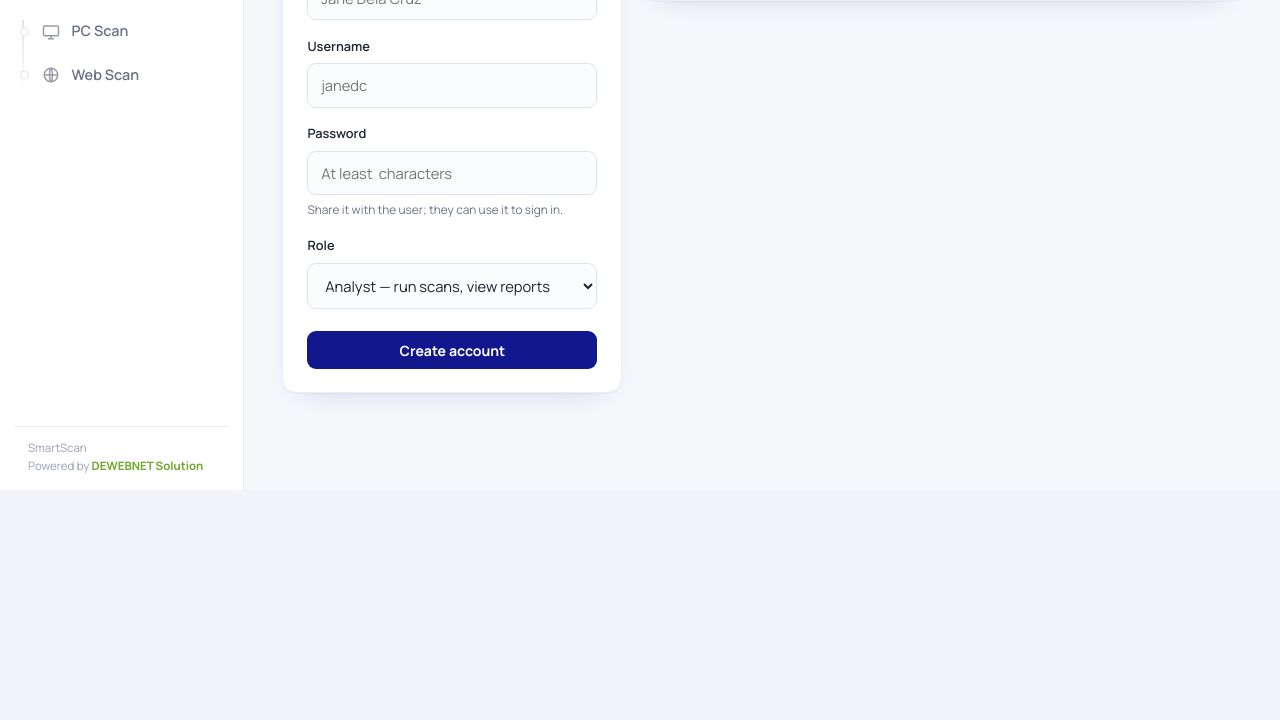
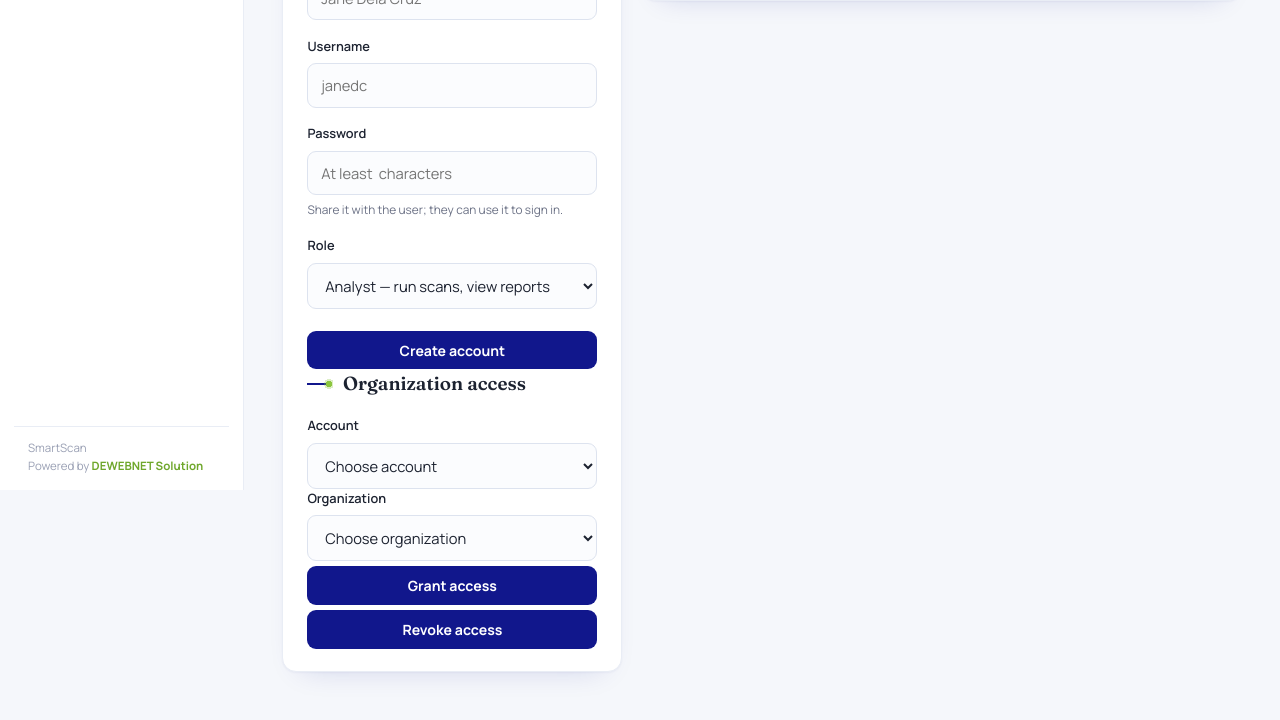
Before and after one commit to zanieta/smartscanl, a FastAPI app: template templates/admin_users.html in a window 1280 px wide. Shown: the part 310-1030 px from the top of the page. Before the commit the page ends 783 px from the top, so only its background shows below. Run offline with FastAPI, Linux system fonts and the light colour scheme; the template is opened without the code that fills it, so the values that code supplies are empty; parts of the project's set-up code (start-up, migrations or seed data) failed here and were passed over; some libraries are stand-ins or nearby versions.

Commit message:
Scope console reports, exports and risk decisions to organization memberships

```diff
--- a/main.py
+++ b/main.py
@@ -1,4 +1,6 @@
 import uuid
+import json
+from typing import Literal
 import os
 import logging
 import secrets
@@ -23,7 +25,7 @@ from reports.pdf_report import build_pdf
 
 from db.session import SessionLocal, init_db
 from db.queries import find_cves, os_to_target
-from db.models import SyncLog, User, DiscoveryRun, DeviceAudit, NetworkScanRun
+from db.models import SyncLog, User, DiscoveryRun, DeviceAudit, NetworkScanRun, ClientMembership, MembershipEvent
 from db import store
 from sync.nvd_sync import sync_cves
 
@@ -50,14 +52,6 @@ async def lifespan(app: FastAPI):
     auth.seed_admin()
     auth.seed_breakglass()
 
-    # Rehydrate the in-memory report caches from persisted scans so history and
-    # report/PDF rendering survive restarts.
-    db = SessionLocal()
-    try:
-        reports_db.update(store.load_payloads(db, "pc"))
-        web_reports_db.update(store.load_payloads(db, "web"))
-    finally:
-        db.close()
 
     yield
 
@@ -79,14 +73,19 @@ def _csrf_context(request: Request) -> dict:
 templates = Jinja2Templates(directory="templates", context_processors=[_csrf_context])
 
 
+@app.middleware("http")
+async def private_console_responses(request: Request, call_next):
+    response = await call_next(request)
+    if not request.url.path.startswith("/static/"):
+        response.headers["Cache-Control"] = "private, no-store"
+    return response
+
+
 @app.exception_handler(RedirectException)
 async def _redirect_handler(request: Request, exc: RedirectException):
     return RedirectResponse(exc.location, status_code=303)
 
 
-# In-memory caches, kept in sync with the persisted `scans` table.
-reports_db = {}
-web_reports_db = {}
 
 
 class ScanRequest(BaseModel):
@@ -103,7 +102,7 @@ class WebScanRequest(BaseModel):
 
 
 class RiskStatusRequest(BaseModel):
-    scan_type: str   # "pc" or "web"
+    scan_type: Literal["pc", "web"]
     scan_id: str
     cve_id: str
     accepted: bool
@@ -137,11 +136,17 @@ def _recount(report: dict) -> None:
     report["high_count"] = high
 
 
-def _validate_token(token_value: str):
+def _require_operator(user):
+    if user.role not in {"admin", "analyst"}:
+        raise HTTPException(403, "Operator access required.")
+
+
+def _validate_token(token_value: str, user: User):
     """Fail fast before running a scan. Returns (client_id, client_name)."""
     db = SessionLocal()
     try:
-        tok = store.get_token_by_value(db, token_value)
+        _require_operator(user)
+        tok = store.token_query(db, user).filter_by(token=token_value.strip()).first()
         if tok is None:
             raise HTTPException(status_code=403, detail="Invalid scan token.")
         if not tok.is_spendable:
@@ -162,12 +167,12 @@ def _finalize_scan(report: dict, scan_type: str, token_value: str, user: User) -
     target = report.get("host") or report.get("url")
     db = SessionLocal()
     try:
-        tok = store.get_token_by_value(db, token_value)
-        if tok is not None:
-            report["client_id"] = tok.client_id
-            report["client_name"] = tok.client.name if tok.client else None
-            store.consume_token(db, tok, user.id if user else None,
-                                target, report["scan_id"], scan_type)
+        tok = store.token_query(db, user).filter_by(token=token_value.strip()).with_for_update().first()
+        if tok is None or not tok.is_spendable:
+            raise HTTPException(403, "Scan authorization is no longer valid.")
+        report["client_id"] = tok.client_id
+        report["client_name"] = tok.client.name if tok.client else None
+        store.consume_token(db, tok, user.id, target, report["scan_id"], scan_type)
         store.persist_scan(db, report, scan_type,
                            report.get("client_id"), user.id if user else None, target)
     finally:
@@ -340,9 +345,10 @@ async def get_dashboard(request: Request):
 @app.get("/pc", response_class=HTMLResponse)
 async def get_pc_scanner(request: Request):
     user = require_user(request)
+    _require_operator(user)
     db = SessionLocal()
     try:
-        tokens = [t for t in store.list_tokens(db) if t.is_spendable]
+        tokens = [t for t in store.token_query(db, user) if t.is_spendable]
         token_opts = [{"value": t.token, "client": t.client.name if t.client else "—",
                        "remaining": t.remaining} for t in tokens]
     finally:
@@ -353,9 +359,10 @@ async def get_pc_scanner(request: Request):
 @app.get("/web", response_class=HTMLResponse)
 async def get_web_dashboard(request: Request):
     user = require_user(request)
+    _require_operator(user)
     db = SessionLocal()
     try:
-        tokens = [t for t in store.list_tokens(db) if t.is_spendable]
+        tokens = [t for t in store.token_query(db, user) if t.is_spendable]
         token_opts = [{"value": t.token, "client": t.client.name if t.client else "—",
                        "remaining": t.remaining} for t in tokens]
     finally:
@@ -484,6 +491,11 @@ async def admin_users_page(request: Request, error: str = "", ok: str = ""):
     user = require_admin_page(request)
     db = SessionLocal()
     try:
+        clients = [{"id": c.id, "name": c.name} for c in store.list_clients(db)]
+        grants = {}
+        for uid, name in db.query(ClientMembership.user_id, store.Client.name).join(
+                store.Client, store.Client.id == ClientMembership.client_id).order_by(store.Client.name):
+            grants.setdefault(uid, []).append(name)
         users = [{"id": u.id, "username": u.username, "full_name": u.full_name,
                   "role": u.role, "is_active": u.is_active, "created_at": u.created_at,
                   "has_2fa": bool(u.totp_secret), "is_2fa_exempt": bool(u.is_2fa_exempt)}
@@ -491,8 +503,33 @@ async def admin_users_page(request: Request, error: str = "", ok: str = ""):
     finally:
         db.close()
     return _page(request, "admin_users.html", "users", user,
-                 users=users, error=error, ok=ok,
+                 users=users, clients=clients, grants=grants, error=error, ok=ok,
                  min_password_len=MIN_PASSWORD_LEN)
+
+
+@app.post("/admin/memberships")
+async def change_membership(request: Request, user_id: int = Form(...), client_id: int = Form(...),
+                            action: Literal["grant","revoke"] = Form(...), csrf_token: str = Form("")):
+    actor = require_admin_page(request)
+    _check_csrf(request, csrf_token)
+    with SessionLocal() as db:
+        target = db.query(User).filter_by(id=user_id).with_for_update().first()
+        if target is None or db.get(store.Client, client_id) is None:
+            raise HTTPException(404, "Unknown account or organization.")
+        if target.role not in {"customer", "analyst"}:
+            raise HTTPException(422, "Only customers and analysts use organization assignments.")
+        grant = db.get(ClientMembership, (user_id, client_id))
+        if action == "grant" and grant is None:
+            if target.role == "customer" and db.query(ClientMembership).filter_by(user_id=user_id).first():
+                raise HTTPException(409, "Revoke the existing organization before assigning another.")
+            db.add(ClientMembership(user_id=user_id, client_id=client_id))
+        elif action == "revoke" and grant is not None:
+            db.delete(grant)
+        else:
+            return RedirectResponse("/admin/users?ok=No+change", status_code=303)
+        db.add(MembershipEvent(actor_id=actor.id, user_id=user_id, client_id=client_id, action=action))
+        db.commit()
+    return RedirectResponse("/admin/users?ok=Assignment+updated", status_code=303)
 
 
 @app.post("/admin/users")
@@ -502,7 +539,7 @@ async def admin_create_user(request: Request, username: str = Form(...),
     require_admin_page(request)
     _check_csrf(request, csrf_token)
     username = username.strip()
-    role = role if role in ("admin", "analyst") else "analyst"
+    role = role if role in ("admin", "analyst", "customer") else "analyst"
     if not username or len(password) < MIN_PASSWORD_LEN:
         return RedirectResponse(
             f"/admin/users?error=Username+required+and+password+must+be+{MIN_PASSWORD_LEN}%2B+characters",
@@ -747,7 +784,7 @@ def create_scan(request: ScanRequest, http_request: Request, user: User = Depend
     # scan does not freeze the worker's event loop — the gunicorn liveness heartbeat
     # keeps firing and other requests stay served. Declaring this async would block
     # the single UvicornWorker loop for minutes and trip a spurious WORKER TIMEOUT.
-    _validate_token(request.token)  # fail before doing expensive work
+    _validate_token(request.token, user)
 
     try:
         raw_scan = run_scan(request.target)
@@ -770,7 +807,6 @@ def create_scan(request: ScanRequest, http_request: Request, user: User = Depend
     final_report = format_report_data(scan_id, scan_result, cves, llm_analysis)
 
     _finalize_scan(final_report, "pc", request.token, user)
-    reports_db[scan_id] = final_report
     return final_report
 
 
@@ -779,7 +815,7 @@ def create_web_scan(request: WebScanRequest, http_request: Request, user: User =
     _check_csrf(http_request)
     # Sync def on purpose — same reason as /scan: blocking scan work runs in the
     # threadpool so it doesn't stall the event loop / worker heartbeat.
-    _validate_token(request.token)
+    _validate_token(request.token, user)
 
     try:
         raw = run_web_scan(request.url)
@@ -809,7 +845,6 @@ def create_web_scan(request: WebScanRequest, http_request: Request, user: User =
     final_report = format_web_report_data(scan_id, parsed, web_findings, cves, llm_analysis)
 
     _finalize_scan(final_report, "web", request.token, user)
-    web_reports_db[scan_id] = final_report
     return final_report
 
 
@@ -882,34 +917,23 @@ async def get_sync_status(user: User = Depends(require_user_api)):
 async def set_risk_status(req: RiskStatusRequest, request: Request, user: User = Depends(require_user_api)):
     """Mark a finding as accepted (acknowledged / won't-fix / false positive) or reopen it."""
     _check_csrf(request)
-    db_map = reports_db if req.scan_type == "pc" else web_reports_db
-    report = db_map.get(req.scan_id)
-    if report is None:
-        raise HTTPException(status_code=404, detail="Scan not found")
-
-    matched = 0
-    new_status = "accepted" if req.accepted else "open"
-    for f in report.get("findings", []):
-        if str(f.get("cve_id")) == req.cve_id:
-            f["status"] = new_status
-            matched += 1
-    if not matched:
-        raise HTTPException(status_code=404, detail="Finding not found in scan")
-
-    _recount(report)
-
-    # keep the persisted copy in sync with the accept/undo decision
-    db = SessionLocal()
-    try:
-        row = db.query(store.Scan).filter(store.Scan.scan_id == req.scan_id).first()
-        if row:
-            import json
-            row.payload = json.dumps(report)
-            row.critical_count = report["critical_count"]
-            row.high_count = report["high_count"]
-            db.commit()
-    finally:
-        db.close()
+    _require_operator(user)
+    with SessionLocal() as db:
+        row = store.report_query(db, user, req.scan_type).filter_by(scan_id=req.scan_id).with_for_update().first()
+        if row is None:
+            raise HTTPException(404, "Scan not found")
+        report = json.loads(row.payload)
+        matched = [f for f in report.get("findings", []) if str(f.get("cve_id")) == req.cve_id]
+        if not matched:
+            raise HTTPException(404, "Finding not found in scan")
+        new_status = "accepted" if req.accepted else "open"
+        for finding in matched:
+            finding["status"] = new_status
+        _recount(report)
+        row.payload = json.dumps(report)
+        row.critical_count = report["critical_count"]
+        row.high_count = report["high_count"]
+        db.commit()
 
     return {
         "ok": True,
@@ -919,32 +943,41 @@ async def set_risk_status(req: RiskStatusRequest, request: Request, user: User =
     }
 
 
+def _report(user, kind, scan_id):
+    with SessionLocal() as db:
+        row = store.report_query(db, user, kind).filter_by(scan_id=scan_id).first()
+        if row is None:
+            raise HTTPException(404, "Report not found")
+        return json.loads(row.payload)
+
+
+def _reports(user, kind):
+    with SessionLocal() as db:
+        rows = store.report_query(db, user, kind).order_by(store.Scan.created_at)
+        return {"scans": [json.loads(row.payload) for row in rows]}
+
+
 @app.get("/api/scans")
 async def list_scans(user: User = Depends(require_user_api)):
-    return JSONResponse(content={"scans": list(reports_db.values())})
+    return _reports(user, "pc")
 
 
 @app.get("/api/web-scans")
 async def list_web_scans(user: User = Depends(require_user_api)):
-    return JSONResponse(content={"scans": list(web_reports_db.values())})
+    return _reports(user, "web")
 
 
 @app.get("/api/scans-by-client")
 async def api_scans_by_client(user: User = Depends(require_user_api)):
     db = SessionLocal()
     try:
-        return JSONResponse(content={"clients": store.scans_by_client(db)})
+        return JSONResponse(content={"clients": store.scans_by_client(db, user)})
     finally:
         db.close()
 
 
 @app.delete("/api/scans/{scan_id}")
 def delete_scan(scan_id: str, request: Request, user: User = Depends(require_admin_api)):
-    """Hard-delete a scan: evict it from the in-memory cache and the DB. Admin only.
-
-    scan_ids are unique across host and web scans, so we check both caches and the
-    single persisted row. 404 only if the id is unknown everywhere.
-    """
     _check_csrf(request)
 
     db = SessionLocal()
@@ -953,11 +986,7 @@ def delete_scan(scan_id: str, request: Request, user: User = Depends(require_adm
     finally:
         db.close()
 
-    # Never evict a report before its database transaction succeeds.
-    in_cache = reports_db.pop(scan_id, None) is not None
-    in_cache = web_reports_db.pop(scan_id, None) is not None or in_cache
-
-    if not in_cache and not in_db:
+    if not in_db:
         raise HTTPException(status_code=404, detail="Scan not found")
 
     logging.getLogger(__name__).info("Scan deleted scan=%s admin=%s", scan_id, user.id)
@@ -968,28 +997,25 @@ def delete_scan(scan_id: str, request: Request, user: User = Depends(require_adm
 
 @app.get("/report/{scan_id}")
 async def get_report_json(scan_id: str, user: User = Depends(require_user_api)):
-    if scan_id not in reports_db:
-        raise HTTPException(status_code=404, detail="Report not found")
-    return reports_db[scan_id]
+    report = _report(user, "pc", scan_id)
+    return report
 
 
 @app.get("/report/{scan_id}/html", response_class=HTMLResponse)
 async def get_report_html(request: Request, scan_id: str):
     user = require_user(request)
-    if scan_id not in reports_db:
-        raise HTTPException(status_code=404, detail="Report not found")
+    report = _report(user, "pc", scan_id)
     return templates.TemplateResponse(
         request=request, name="report.html",
-        context={"report": reports_db[scan_id], "active": "reports", "user": user},
+        context={"report": report, "active": "reports", "user": user},
     )
 
 
 @app.get("/report/{scan_id}/pdf")
 async def get_report_pdf(request: Request, scan_id: str):
-    require_user(request)
-    if scan_id not in reports_db:
-        raise HTTPException(status_code=404, detail="Report not found")
-    pdf_bytes = build_pdf(reports_db[scan_id], scan_type="host")
+    user = require_user(request)
+    report = _report(user, "pc", scan_id)
+    pdf_bytes = build_pdf(report, scan_type="host")
     return Response(
         content=pdf_bytes, media_type="application/pdf",
         headers={"Content-Disposition": f'inline; filename="vulnsense-host-{scan_id}.pdf"'},
@@ -998,28 +1024,25 @@ async def get_report_pdf(request: Request, scan_id: str):
 
 @app.get("/web-report/{scan_id}")
 async def get_web_report_json(scan_id: str, user: User = Depends(require_user_api)):
-    if scan_id not in web_reports_db:
-        raise HTTPException(status_code=404, detail="Report not found")
-    return web_reports_db[scan_id]
+    report = _report(user, "web", scan_id)
+    return report
 
 
 @app.get("/web-report/{scan_id}/html", response_class=HTMLResponse)
 async def get_web_report_html(request: Request, scan_id: str):
     user = require_user(request)
-    if scan_id not in web_reports_db:
-        raise HTTPException(status_code=404, detail="Report not found")
+    report = _report(user, "web", scan_id)
     return templates.TemplateResponse(
         request=request, name="web_report.html",
-        context={"report": web_reports_db[scan_id], "active": "reports", "user": user},
+        context={"report": report, "active": "reports", "user": user},
     )
 
 
 @app.get("/web-report/{scan_id}/pdf")
 async def get_web_report_pdf(request: Request, scan_id: str):
-    require_user(request)
-    if scan_id not in web_reports_db:
-        raise HTTPException(status_code=404, detail="Report not found")
-    pdf_bytes = build_pdf(web_reports_db[scan_id], scan_type="web")
+    user = require_user(request)
+    report = _report(user, "web", scan_id)
+    pdf_bytes = build_pdf(report, scan_type="web")
     return Response(
         content=pdf_bytes, media_type="application/pdf",
         headers={"Content-Disposition": f'inline; filename="vulnsense-web-{scan_id}.pdf"'},
--- a/templates/admin_users.html
+++ b/templates/admin_users.html
@@ -2,7 +2,9 @@
 {% block title %}Accounts{% endblock %}
 {% block style %}
     .layout { display: grid; grid-template-columns: 340px 1fr; gap: 1.25rem; align-items: start; }
-    @media (max-width: 900px) { .layout { grid-template-columns: 1fr; } }
+    .layout > section { min-width: 0; }
+    .account-list { overflow-x: auto; }
+    @media (max-width: 900px) { .layout { grid-template-columns: minmax(0, 1fr); } }
     .form-group { margin-bottom: 1.05rem; }
     label { display: block; margin-bottom: 0.4rem; font-size: 0.8rem; font-weight: 600; }
     input, select {
@@ -55,15 +57,33 @@
                 <label for="role">Role</label>
                 <select id="role" name="role">
                     <option value="analyst" selected>Analyst — run scans, view reports</option>
+                    <option value="customer">Customer — read reports for one organization</option>
                     <option value="admin">Admin — manage clients, tokens &amp; accounts</option>
                 </select>
             </div>
             <button type="submit" class="btn">Create account</button>
         </form>
+        <h2 class="section">Organization access</h2>
+        <form method="post" action="/admin/memberships">
+            <input type="hidden" name="csrf_token" value="{{ csrf_token }}">
+            <label for="membership-user">Account</label>
+            <select id="membership-user" name="user_id" required>
+                <option value="">Choose account</option>
+                {% for u in users if u.role in ('customer','analyst') %}<option value="{{ u.id }}">{{ u.username }} ({{ u.role }})</option>{% endfor %}
+            </select>
+            <label for="membership-client">Organization</label>
+            <select id="membership-client" name="client_id" required>
+                <option value="">Choose organization</option>
+                {% for c in clients %}<option value="{{ c.id }}">{{ c.name }}</option>{% endfor %}
+            </select>
+            <button type="submit" class="btn" name="action" value="grant">Grant access</button>
+            <button type="submit" class="btn" name="action" value="revoke">Revoke access</button>
+        </form>
     </section>
 
     <section class="card card-pad">
         <h2 class="section">All Accounts</h2>
+        <div class="account-list" role="region" aria-label="All accounts" tabindex="0">
         <table>
             <thead><tr><th>User</th><th>Role</th><th>Status</th><th>Two-factor</th><th>Created</th></tr></thead>
             <tbody>
@@ -72,6 +92,7 @@
                     <td>
                         <div style="font-weight:700;color:var(--text)">{{ u.full_name or u.username }}</div>
                         <div class="meta mono" style="font-size:0.76rem;color:var(--text-muted)">{{ u.username }}</div>
+                        <small>{{ 'All organizations' if u.role == 'admin' else (grants.get(u.id, []) | join(', ') or 'No organizations assigned') }}</small>
                     </td>
                     <td><span class="rchip {{ u.role }}">{{ u.role }}</span></td>
                     <td>{% if u.is_active %}<span style="color:var(--accepted);font-weight:700">Active</span>{% else %}<span style="color:var(--text-faint)">Disabled</span>{% endif %}</td>
@@ -97,6 +118,7 @@
                 {% endfor %}
             </tbody>
         </table>
+        </div>
     </section>
 </div>
 {% endblock %}
--- a/templates/base.html
+++ b/templates/base.html
@@ -372,6 +372,7 @@
                 </a>
             </div>
 
+            {% if user and user.role in ('admin', 'analyst') %}
             <div class="nav-group-label" style="margin-top:1.1rem;">Scanners</div>
             <div class="nav-group">
                 <a href="/pc" class="nav-item {% if active == 'pc' %}active{% endif %}">
@@ -384,6 +385,7 @@
                 </a>
             </div>
 
+            {% endif %}
             {% if user and user.role == 'admin' %}
             <div class="nav-group-label" style="margin-top:1.1rem;">Administration</div>
             <div class="nav-group">
--- a/templates/report.html
+++ b/templates/report.html
@@ -76,7 +76,7 @@
             {% if accepted %}<span class="badge sev-accepted"><span class="d"></span>Accepted</span>{% else %}<span class="badge sev-{{ sev }}"><span class="d"></span>{{ finding.severity | capitalize }}</span>{% endif %}
             <span class="finding-id">{{ finding.cve_id }}</span>
             <span class="finding-cvss">CVSS {{ finding.cvss }}</span>
-            {% if not network_report %}<button class="accept-btn {% if accepted %}undo{% endif %}" data-cve="{{ finding.cve_id }}" data-accept="{{ 0 if accepted else 1 }}">{{ 'Undo' if accepted else 'Accept Risk' }}</button>{% endif %}
+            {% if not network_report and user.role in ('admin', 'analyst') %}<button class="accept-btn {% if accepted %}undo{% endif %}" data-cve="{{ finding.cve_id }}" data-accept="{{ 0 if accepted else 1 }}">{{ 'Undo' if accepted else 'Accept Risk' }}</button>{% endif %}
         </div>
         <div class="finding-title">{{ finding.description }}</div>
         <div class="finding-body">
--- a/templates/risks.html
+++ b/templates/risks.html
@@ -82,7 +82,8 @@ function render() {
         const meter = accepted
             ? `<span class="badge sev-accepted"><span class="d"></span>Accepted</span>`
             : VulnSense.threatBars(k);
-        const btn = accepted
+        const canEdit = {{ (user.role in ('admin', 'analyst')) | tojson }};
+        const btn = !canEdit ? '' : accepted
             ? `<button class="act-btn undo" data-i="${i}" data-accept="0">Undo</button>`
             : `<button class="act-btn" data-i="${i}" data-accept="1">Accept Risk</button>`;
         return `<tr class="${accepted ? 'is-accepted' : ''}">
--- a/templates/web_report.html
+++ b/templates/web_report.html
@@ -79,7 +79,7 @@
             {% if accepted %}<span class="badge sev-accepted"><span class="d"></span>Accepted</span>{% else %}<span class="badge sev-{{ sev }}"><span class="d"></span>{{ finding.severity | capitalize }}</span>{% endif %}
             <span class="finding-id">{{ finding.cve_id }}</span>
             <span class="finding-cvss">CVSS {{ finding.cvss }}</span>
-            <button class="accept-btn {% if accepted %}undo{% endif %}" data-cve="{{ finding.cve_id }}" data-accept="{{ 0 if accepted else 1 }}">{{ 'Undo' if accepted else 'Accept Risk' }}</button>
+            {% if user.role in ('admin', 'analyst') %}<button class="accept-btn {% if accepted %}undo{% endif %}" data-cve="{{ finding.cve_id }}" data-accept="{{ 0 if accepted else 1 }}">{{ 'Undo' if accepted else 'Accept Risk' }}</button>{% endif %}
         </div>
         <div class="finding-title">{{ finding.description }}</div>
         <div class="finding-body">
```
Also changed, not shown: CUSTOMER-ISOLATION.md (added, +21 -0 lines), db/models.py (+16 -0 lines), db/store.py (+20 -3 lines), tests/test_customer_isolation.py (added, +121 -0 lines).
